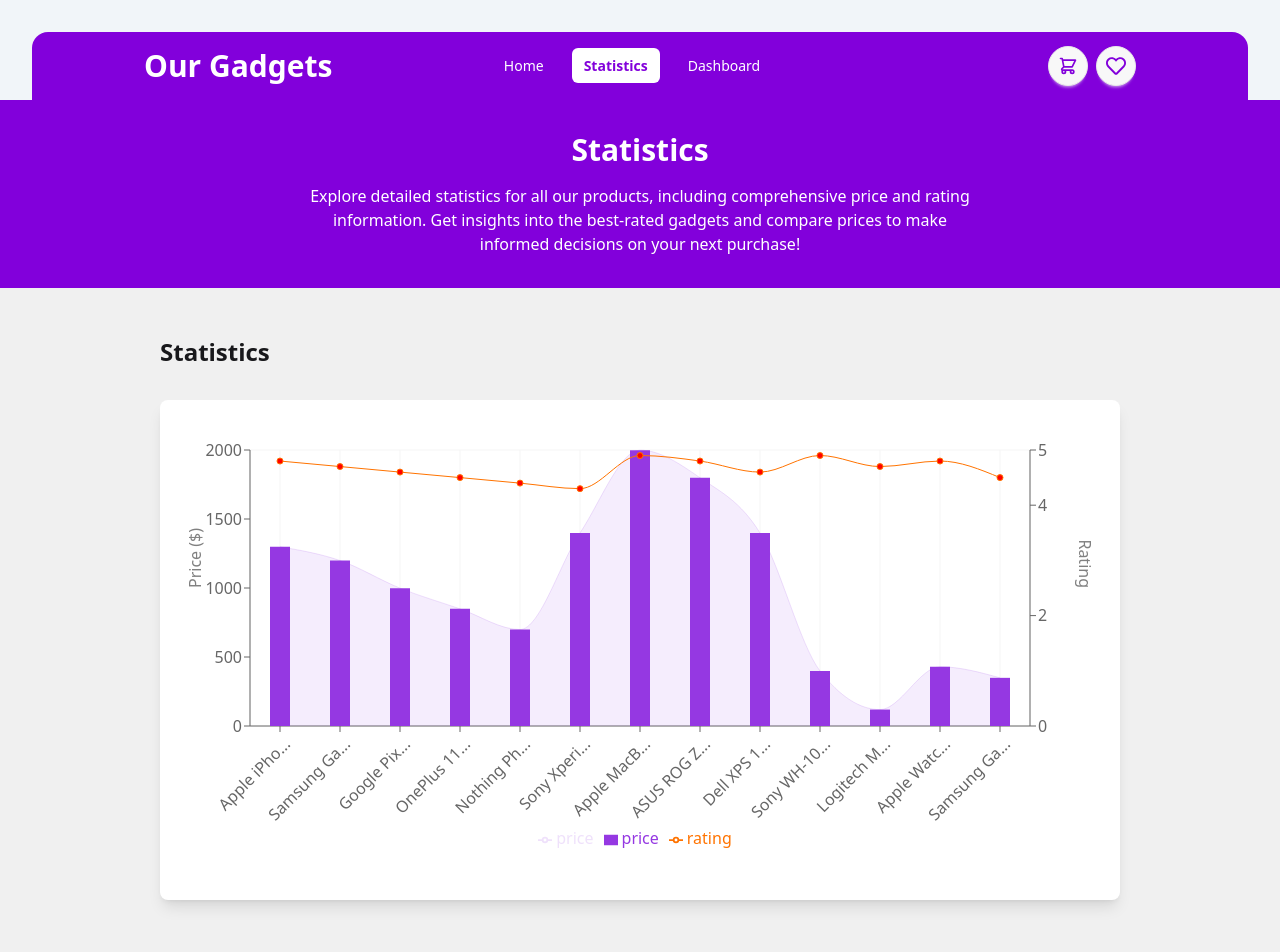
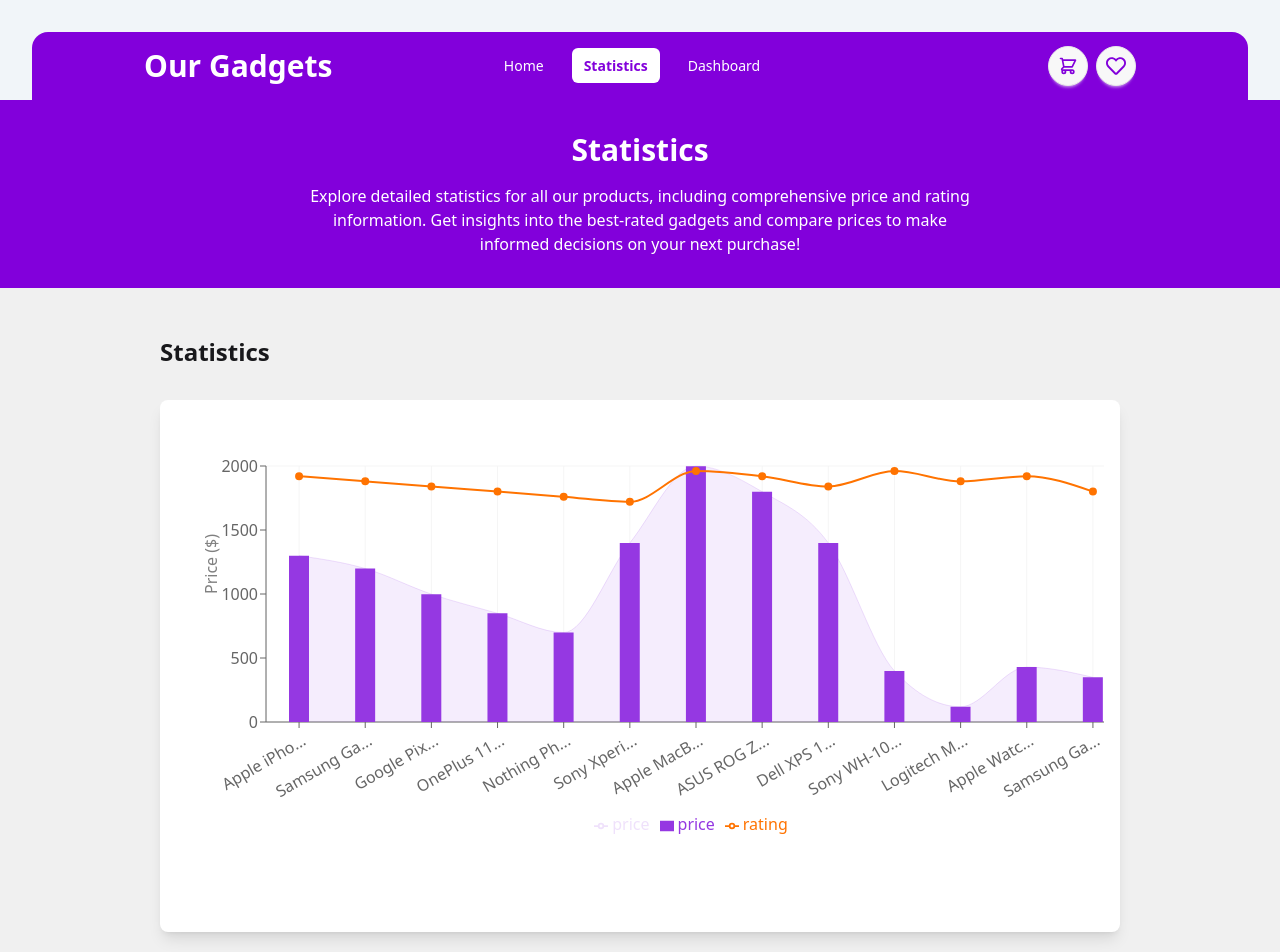
Before and after one commit to Minhajh2o/Our-Gadgets, a React (Vite) app: page /statistics in a window 1280 px wide. Shown: the top 952 px of the page. Built offline with nearby package versions, Linux system fonts and the light colour scheme.

Commit message:
chart made horizontally scrollable in small device.

```diff
--- a/src/Routes/Statistics/Chart.jsx
+++ b/src/Routes/Statistics/Chart.jsx
@@ -28,7 +28,7 @@ const CustomizedAxisTick = ({ x, y, payload }) => {
         dy={16}
         textAnchor="end"
         fill="#666"
-        transform="rotate(-45)"
+        transform="rotate(-30)"
       >
         {truncatedLabel}
       </text>
@@ -37,14 +37,22 @@ const CustomizedAxisTick = ({ x, y, payload }) => {
 };
 
 const Chart = ({ gadgetsData }) => {
+  // Calculate minimum width based on number of products (similar to sidebar approach)
+  const minWidth = gadgetsData.length * 80; // 80px per product for better spacing
+
   return (
+    <div className="w-full overflow-x-auto scrollbar-hide">
+      <div
+        className="min-w-full md:w-full"
+        style={{ minWidth: `${Math.max(minWidth, 600)}px` }}
+      >
         <ResponsiveContainer width="100%" height={500}>
           <ComposedChart
             data={gadgetsData}
             margin={{
               top: 50,
               right: 30,
-          bottom: 50,
+              bottom: 80,
               left: 30,
             }}
           >
@@ -53,26 +61,48 @@ const Chart = ({ gadgetsData }) => {
             <XAxis
               dataKey="product_title"
               tick={<CustomizedAxisTick />}
-          // 1. Add interval={0} to force every label to be rendered.
               interval={0}
-          // 2. Restore a sufficient height for the rotated labels.
-          height={30}
+              height={10}
             />
 
-        <YAxis yAxisId="left" label={{ value: 'Price ($)', angle: -90, position: 'insideLeft' }} />
-        <YAxis yAxisId="right" orientation="right" domain={[0, 5]} label={{ value: 'Rating', angle: 90, position: 'insideRight' }}/>
+            <YAxis
+              yAxisId="left"
+              label={{ value: "Price ($)", angle: -90, position: "insideLeft" }}
+            />
+            <YAxis
+              yAxisId="right"
+              orientation="right"
+              domain={[0, 5]}
+              label={{ value: "Rating", angle: 90, position: "insideRight" }}
+            />
             <Tooltip />
             <Legend
               verticalAlign="bottom"
               wrapperStyle={{
-            paddingTop: '70px',
+                paddingTop: "80px",
               }}
             />
-        <Area yAxisId="left" type="monotone" dataKey="price" fill="rgba(149,56,226,0.15)" stroke="rgba(149,56,226,0.15)" />
+            <Area
+              yAxisId="left"
+              type="monotone"
+              dataKey="price"
+              fill="rgba(149,56,226,0.15)"
+              stroke="rgba(149,56,226,0.15)"
+            />
             <Bar yAxisId="left" dataKey="price" barSize={20} fill="#9538E2" />
-        <Line yAxisId="right" type="monotone" dataKey="rating" stroke="#ff7300" fill="red" />
+            <Line
+              yAxisId="right"
+              type="monotone"
+              dataKey="rating"
+              stroke="#ff7300"
+              fill="red"
+              strokeWidth={2}
+              dot={{ fill: "#ff7300", strokeWidth: 2, r: 3 }}
+            />
           </ComposedChart>
         </ResponsiveContainer>
+      </div>
+    </div>
   );
 };
 
--- a/src/Routes/Statistics/ComposedChartSection.jsx
+++ b/src/Routes/Statistics/ComposedChartSection.jsx
@@ -5,8 +5,9 @@ const ComposedChartSection = ({ gadgetsData }) => {
     <div className="bg-[#f0f0f0]">
       <div className="container max-w-5xl px-4 md:px-8 mx-auto pt-6 md:pt-12 pb-12 md:pb-18 lg:pb-24">
         <h2 className="text-2xl font-bold mb-8">Statistics</h2>
-        {/* Chart Section */}
-        <div className=" bg-white shadow-lg rounded-lg ">
+
+        {/* Enhanced scrollable container similar to sidebar */}
+        <div className="w-full bg-white shadow-lg rounded-lg p-4">
           <Chart gadgetsData={gadgetsData} />
         </div>
       </div>
```
Lines whose indentation alone changed are shown as unchanged.
